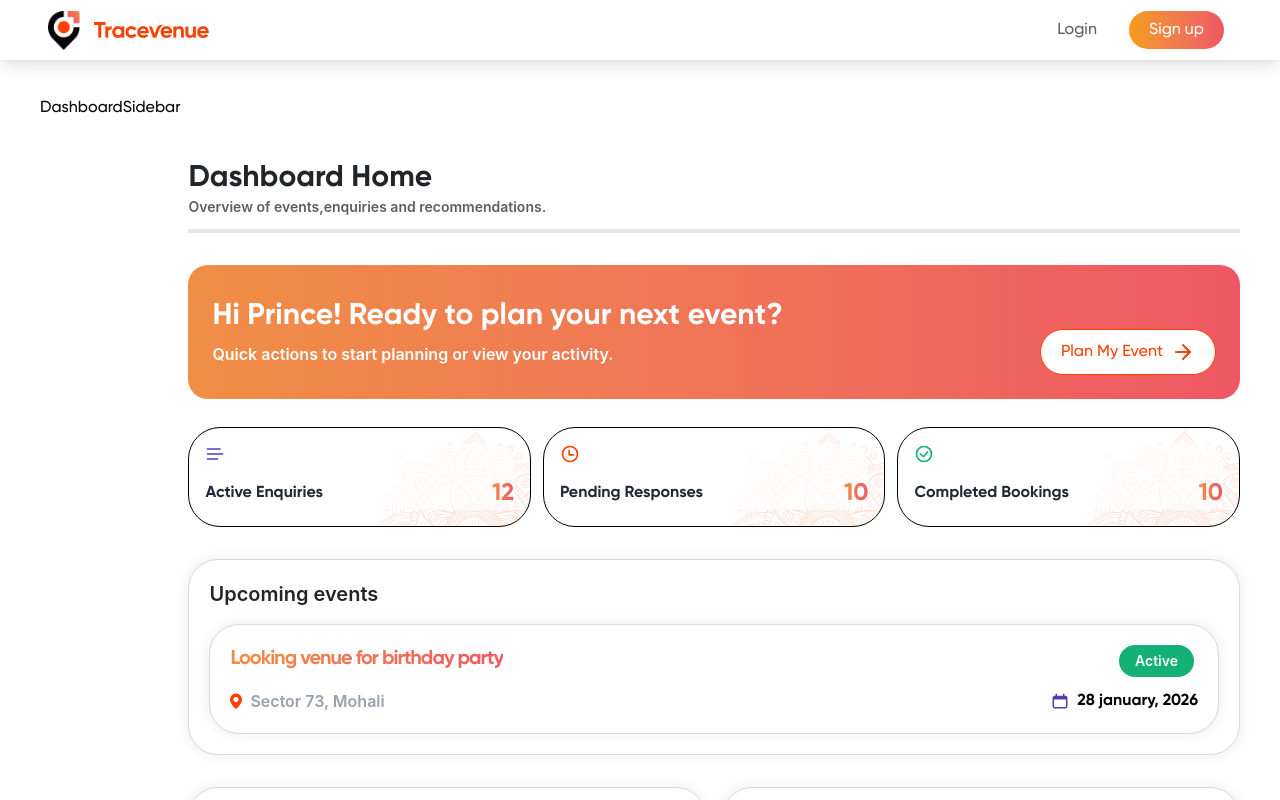
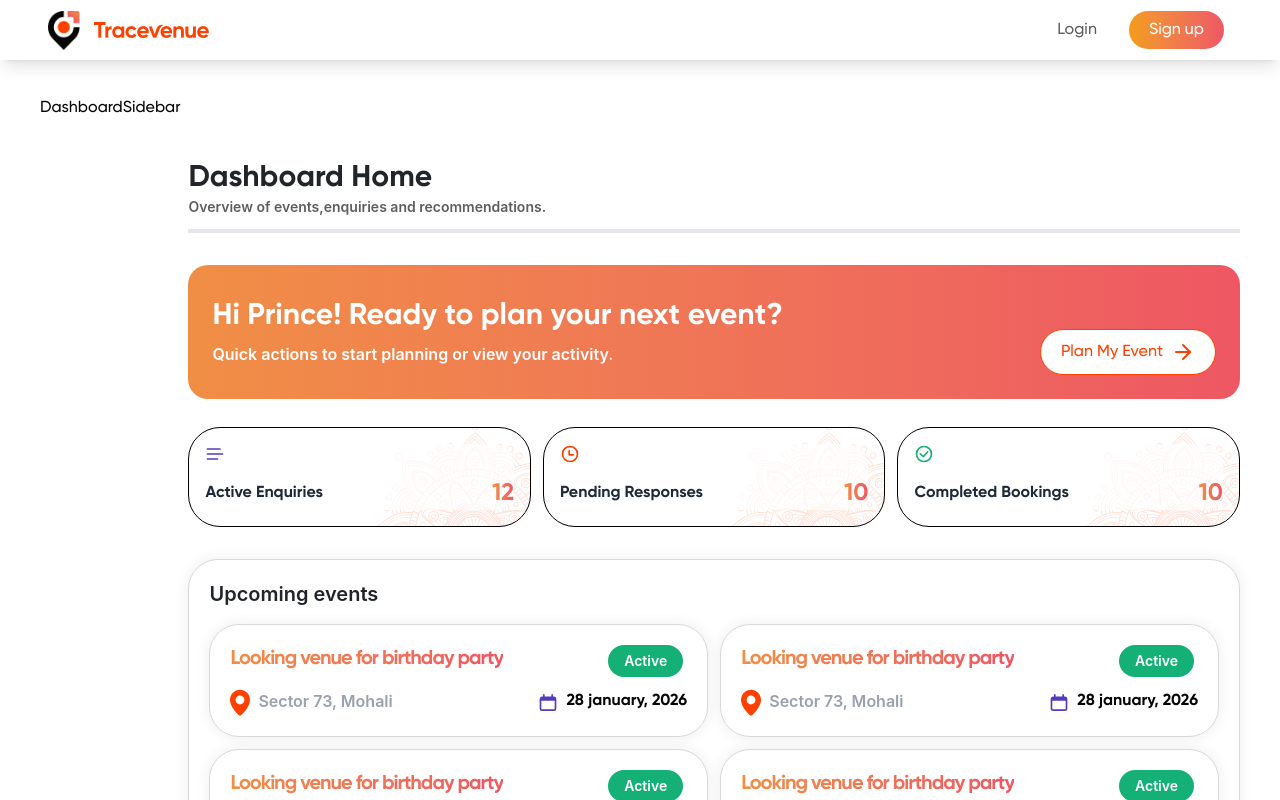
Before and after one commit to Prince5632/tracevenue-revamped, a React (Vite) app: page /dashboard in a window 1280 px wide. Shown: the top 800 px of the page. Built offline with nearby package versions, Linux system fonts and the light colour scheme; no server answers.

Commit message:
Naming Conventions Changed
Changed Naming Conventions.

```diff
--- a/src/features/venue/dashboard/components/NumberedCard.jsx
+++ b/src/features/venue/dashboard/components/DashboardAnalytics.jsx
@@ -1,10 +1,9 @@
 import { GradientText } from '@/shared'
 import React from 'react'
 
-const NumberedCard = ({src,title,count}) => {
+const DashboardAnalytics = ({src,title,count}) => {
   return (
-    <>
-      <div className="mt-3 w-full border border-black rounded-2xl h-25 relative bg-[url('/src/assets/dashboard/card-bg.svg')] bg-cover bg-center overflow-hidden rounded-4xl">
+    <div className="mt-3 w-full border border-black rounded-2xl h-25 relative bg-[url('/src/assets/dashboard/card-bg.svg')] bg-cover bg-center overflow-hidden rounded-4xl">
           <div className="absolute inset-0 bg-white/70 rounded-2xl m-4">
           <img src={src} className='w-5'/>
           </div>
@@ -16,8 +15,7 @@ const NumberedCard = ({src,title,count}) => {
           </div>
 
         </div>
-    </>
   )
 }
 
-export default NumberedCard
+export default DashboardAnalytics
--- a/src/features/venue/dashboard/components/DashboardCard.jsx
+++ /dev/null
@@ -1,34 +0,0 @@
-import { Button } from '@/shared'
-import React from 'react'
-import { ArrowRight } from 'lucide-react'
-
-const DashboardCard = () => {
-  return (
-    <div className="bg-linear-to-r from-[#f08e45] to-[#ee5763] rounded-2xl mt-4 p-6 grid grid-cols-1 md:grid-cols-[2fr_1fr] gap-4 items-center w-full">
-
-      {/* Text Section */}
-      <div className="md:text-left">
-        <h1 className="font-bold text-2xl md:text-3xl text-white">
-          Hi Prince! Ready to plan your next event?
-        </h1>
-        <h2 className="text-white font-semibold text-md mt-2">
-          Quick actions to start planning or view your activity.
-        </h2>
-      </div>
-
-      {/* Button Section */}
-      <div className="flex justify-center items-center md:mt-10 md:justify-end">
-        <Button
-          variant="outline"
-          rightIcon={<ArrowRight />}
-          className="bg-white whitespace-nowrap"
-        >
-          Plan My Event
-        </Button>
-      </div>
-
-    </div>
-  )
-}
-
-export default DashboardCard
--- /dev/null
+++ b/src/features/venue/dashboard/components/DashboardEventCard.jsx
@@ -0,0 +1,35 @@
+import { Badge, Card, GradientText } from '@/shared'
+import React from 'react'
+
+const DashboardEventCard = () => {
+  return (
+    <>
+     <Card className='relative p-4'>
+                <Card.Header>
+                   <div className="flex justify-between relative">
+                    <GradientText className="text-xl font-bold tracking-tighter whitespace-nowrap overflow-hidden text-ellipsis">Looking venue for birthday party </GradientText>
+                    <div className="absolute right-1">
+                      <Badge variant="success">Active</Badge>
+                    </div>
+                   </div>
+                </Card.Header>
+
+                <Card.Body className="flex justify-between">
+                    {/* locate */}
+                    <div className="flex gap-2">
+                      <img src="src\assets\dashboard\location.svg" alt="location"  className='w-3 h-3 sm:w-5 sm:h-5'/>
+                      <h4 className='text-gray-400 font-semibold '>Sector 73, Mohali</h4>
+                    </div>
+
+                    {/* calender */}
+                    <div className="flex gap-2">
+                      <img src="src\assets\dashboard\calendar.svg" alt="calender" className='w-3 h-3 sm:w-5 sm:h-5'/>
+                      <h4 className="font-bold">28 january, 2026</h4>
+                    </div>
+                </Card.Body>
+            </Card>
+    </>
+  )
+}
+
+export default DashboardEventCard
--- a/src/features/venue/dashboard/pages/Dashboard.jsx
+++ b/src/features/venue/dashboard/pages/Dashboard.jsx
@@ -1,9 +1,11 @@
 import React, { useEffect } from "react";
 import { useDashboard } from "@/features/venue/dashboard/context/DashboardContext";
-import DashboardHeader from "../components/DashboardHeader";
-import DashboardCard from "../components/DashboardCard";
-import { Badge, Card, Divider, GradientText } from "@/shared";
-import NumberedCard from "../components/NumberedCard";
+import DashboardTitle from "../components/DashboardTitle";
+import { ArrowRight } from 'lucide-react'
+import { Button, Card, Divider} from "@/shared";
+import DashboardAnalytics from "../components/DashboardAnalytics";
+import DashboardEventCard from "../components/DashboardEventCard";
+
 
 const Dashboard = () => {
   const { fetchDashboardStats, dashboardStats, error, isLoading } =
@@ -23,28 +25,57 @@ const Dashboard = () => {
   if (error) return <div>Error loading dashboard data</div>;
 
   return <>
+
   <div className="flex flex-col mt-8 gap-4 w-full">
-      <DashboardHeader />
-      <DashboardCard />
+
+      <DashboardTitle/>
+
+      {/* Card */}
+      <div className="bg-linear-to-r from-[#f08e45] to-[#ee5763] rounded-2xl mt-4 p-6 grid grid-cols-1 md:grid-cols-[2fr_1fr] gap-4 items-center w-full">
+
+            {/* Text Section */}
+            <div className="md:text-left">
+              <h1 className="font-bold text-2xl md:text-3xl text-white">
+                Hi Prince! Ready to plan your next event?
+              </h1>
+              <h2 className="text-white font-semibold text-md mt-2">
+                Quick actions to start planning or view your activity.
+              </h2>
+            </div>
+
+            {/* Button Section */}
+            <div className="flex justify-center items-center md:mt-10 md:justify-end">
+              <Button
+                variant="outline"
+                rightIcon={<ArrowRight />}
+                className="bg-white whitespace-nowrap"
+              >
+                Plan My Event
+              </Button>
+            </div>
+
+      </div>
+
 
       {/* Card section */}
       <div className="grid grid-cols-1 lg:grid-cols-3 gap-3">
 
-      <NumberedCard
+      <DashboardAnalytics
       src="src\assets\dashboard\three-line-list.svg"
       count={12}
       title="Active Enquiries"/>
 
-      <NumberedCard src="src\assets\dashboard\clock.svg"
+      <DashboardAnalytics src="src\assets\dashboard\clock.svg"
         count={10}
         title="Pending Responses"
       />
 
-      <NumberedCard src="src\assets\dashboard\check-green.svg"
+      <DashboardAnalytics src="src\assets\dashboard\check-green.svg"
         count={10}
         title="Completed Bookings"
       />
       </div>
+
 
       {/* Upcoming events */}
 
@@ -53,41 +84,19 @@ const Dashboard = () => {
         <h3 className="font-semibold text-xl text-[#212529]">Upcoming events</h3>
       </Card.Header>
 
-      <Card.Body>
-            <Card className=''>
-                <Card.Header>
-                   <div className="flex justify-between relative">
-                    <GradientText className="text-xl font-bold tracking-tighter">Looking venue for birthday party </GradientText>
-                    <div className="absolute right-1">
-                      <Badge variant="success">Active</Badge>
-                    </div>
-                   </div>
-                </Card.Header>
-
-                <Card.Body className="flex justify-between">
-                    {/* locate */}
-                    <div className="flex gap-2">
-                      <img src="src\assets\dashboard\location.svg" alt="" />
-                      <h4 className='text-gray-400 font-semibold '>Sector 73, Mohali</h4>
-                    </div>
-
-                    {/* calender */}
-                    <div className="flex gap-2">
-                      <img src="src\assets\dashboard\calendar.svg" alt="" />
-                      <h4 className="font-bold">28 january, 2026</h4>
-                    </div>
-                </Card.Body>
-            </Card>
+      <Card.Body className='grid grid-cols-1 lg:grid-cols-2 gap-3'>
+         <DashboardEventCard/>
+         <DashboardEventCard/>
+         <DashboardEventCard/>
+         <DashboardEventCard/>
       </Card.Body>
 
      </Card>
-
 
      {/* Event Section */}
      <div className="w-full grid lg:grid-cols-2 gap-4 my-4">
       {/* Event card */}
       <Card className='w-full'>
-
         <Card.Header>
           <h2 className="font-bold text-xl">Event Planning Tips</h2>
         </Card.Header>
@@ -107,6 +116,7 @@ const Dashboard = () => {
         </Card.Body>
 
         <Card.Footer>
+
       <div className="flex gap-2 items-center">
             <div>
               <img src="src\assets\dashboard\compare.svg"/>
@@ -117,7 +127,6 @@ const Dashboard = () => {
           Book your venue and catering at least 3-4 weeks ahead to avoid last-minute stress.
         </p>
         </Card.Footer>
-
       </Card>
      {/* Recent Activity Card */}
        <Card>
```
Also changed, not shown: src/features/venue/dashboard/components/DashboardTitle.jsx (renamed from src/features/venue/dashboard/components/DashboardHeader.jsx). Lines whose indentation alone changed are shown as unchanged.
